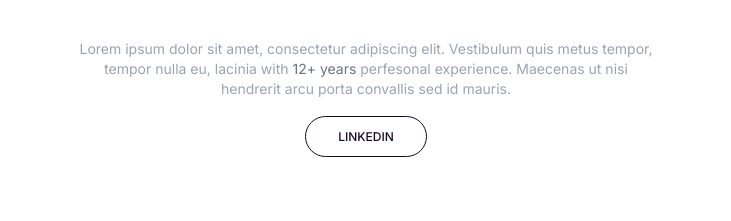
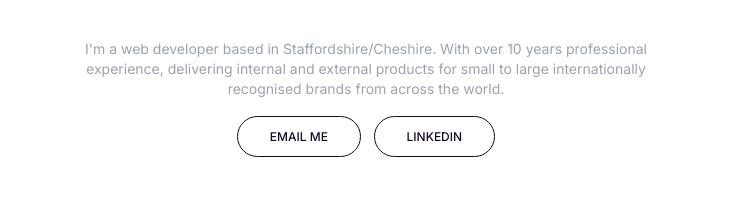
Before and after one commit to matt159/my-personal-website, a website built with Vite: page index.html in a window 1280 px wide. Shown: the part 342-563 px from the top of the page, without its empty margins (274-1005 px from the left). Built offline with nearby package versions, Linux system fonts and the light colour scheme.

Commit message:
new text

```diff
--- a/index.html
+++ b/index.html
@@ -10,6 +10,7 @@
 	<link href="https://fonts.googleapis.com/css2?family=Inter:wght@400;500;600;700&display=swap" rel="stylesheet">
 
 	<title>Matt Hamilton - Web Developer in Staffordshire/Cheshire</title>
+
 </head>
 <body class="font-inter text-deep-purple">
 
@@ -42,10 +43,11 @@
 						<h2 class="font-semibold px-4 py-1 inline-block relative">Full Stack Web Developer</h2>
 					</div>
 
-					<p class="text-sm mb-8 md:mb-6 text-gray-400 px-2 md:px-36">Lorem ipsum dolor sit amet, consectetur adipiscing elit. Vestibulum quis metus tempor, tempor nulla eu, lacinia with <span class="text-gray-500">12+ years</span> perfesonal experience. Maecenas ut nisi hendrerit arcu porta convallis sed id mauris.</p>
+					<p class="text-sm mb-8 md:mb-6 text-gray-400 px-2 md:px-36">I'm a web developer based in Staffordshire/Cheshire. With over 10 years professional experience, delivering internal and external products for small to large internationally recognised brands from across the world.</p>
 
 					<div>
 						<!-- <button class="rounded-full text-white uppercase font-medium text-xs bg-deep-purple border border-deep-purple hover:bg-white hover:text-deep-purple transition-colors duration-300 px-6 py-3 mr-2">Contact Me</button> -->
+						<a href="mailto:matthamilton@live.co.uk" target="_blank" class="rounded-full border border-deep-purple uppercase font-medium text-xs text-deep-purple hover:bg-gray-200 transition-colors duration-300 px-8 py-3 mr-2">Email Me</a>
 						<a href="https://www.linkedin.com/in/matt-hamilton-73799b153" target="_blank" class="rounded-full border border-deep-purple uppercase font-medium text-xs text-deep-purple hover:bg-gray-200 transition-colors duration-300 px-8 py-3">LinkedIn</a>
 					</div>
 				</div>
```
Also changed, not shown: dist/index.html, 2 other files.
